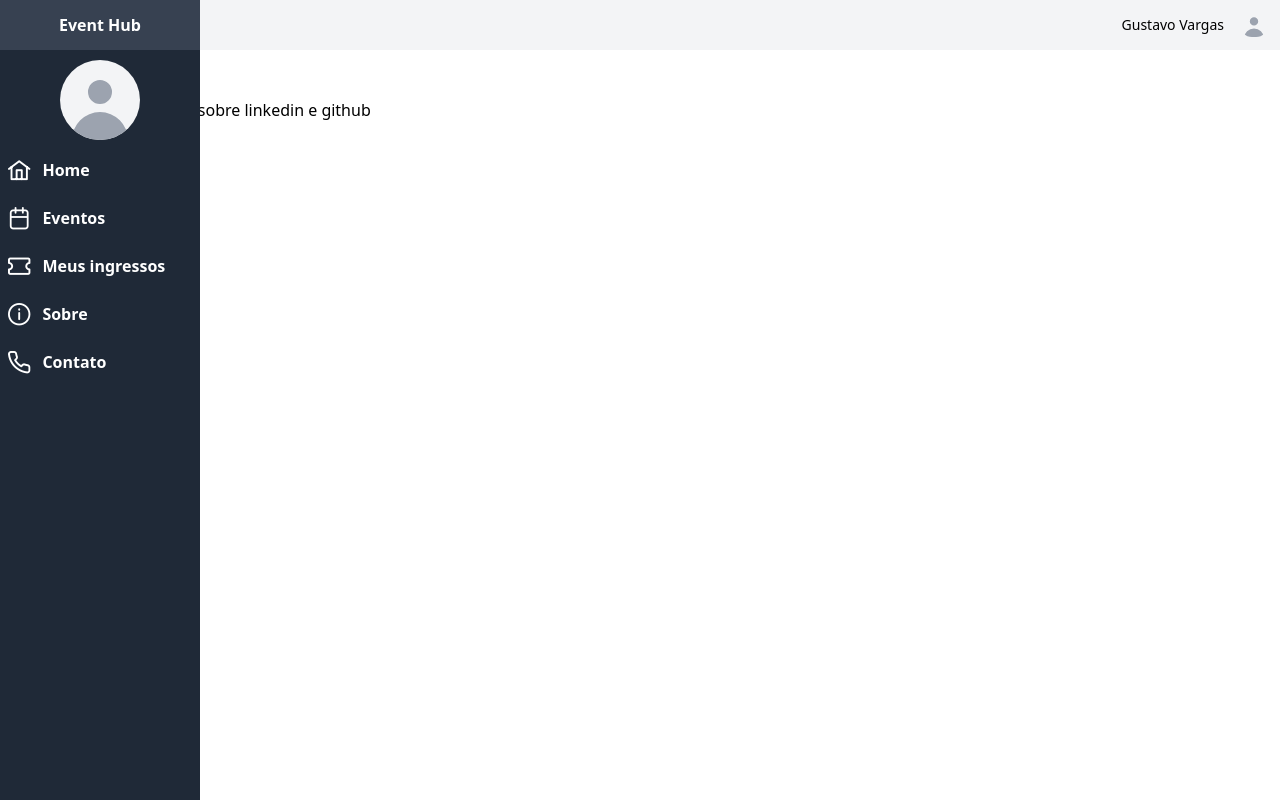
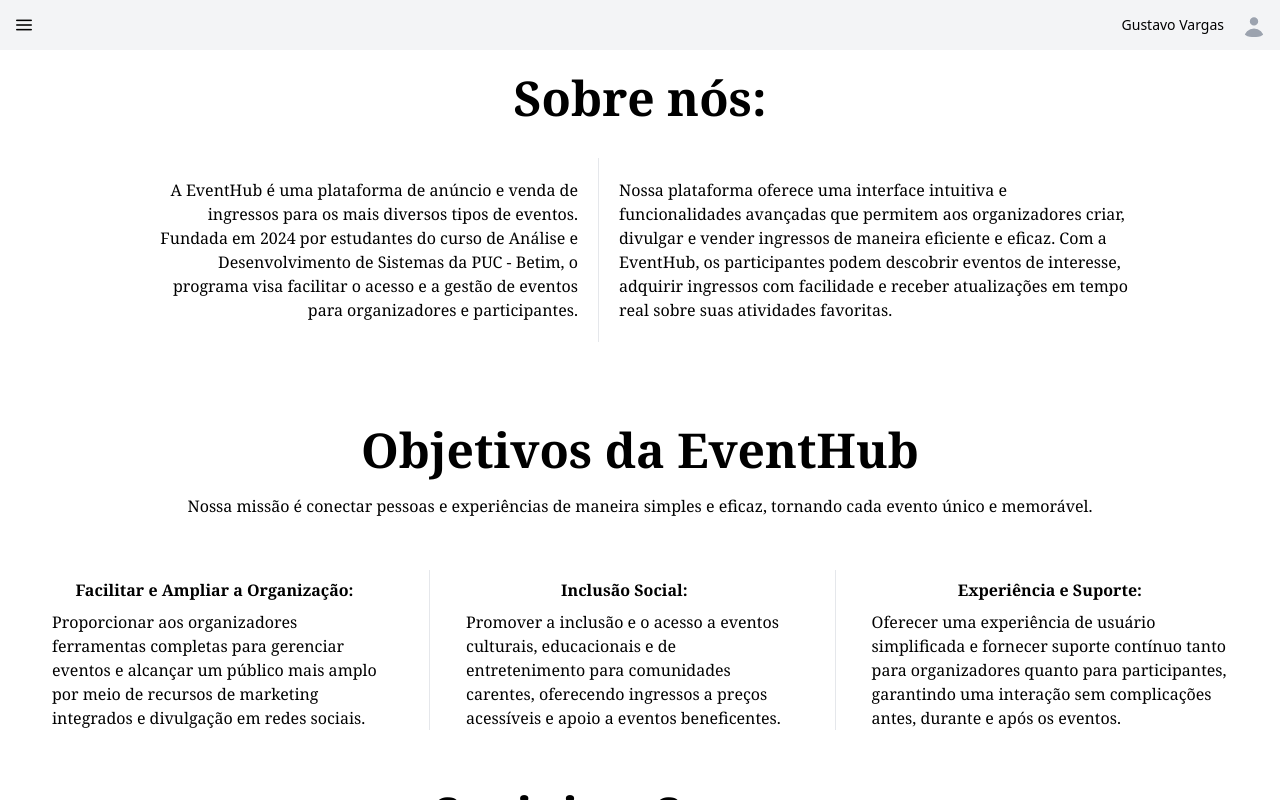
Before and after one commit to gustavovargas7/EventHubPucMinas, a Vue app: page /about in a window 1280 px wide. Built offline with nearby package versions, Linux system fonts and the light colour scheme; what tailwindcss-primeui would draw is missing.

Commit message:
pagina-sobre

```diff
--- a/src/components/sidebar.vue
+++ b/src/components/sidebar.vue
@@ -1,5 +1,6 @@
 <template>
-  <div class="container-sidebar h-screen w-[200px] bg-gray-800">
+
+  <!-- <div class="container-sidebar h-screen w-[200px] bg-gray-800">
     <div class="flex items-center bg-gray-700 h-[50px] w-full">
       <div class="align-center text-base text-white font-semibold text-center w-full">
         Event Hub
@@ -26,7 +27,8 @@
         </li>
       </ol>
     </div>
-  </div>
+  </div> -->
+
 </template>
 
 <script>
--- a/src/views/layout/about.vue
+++ b/src/views/layout/about.vue
@@ -1,4 +1,85 @@
 <template>
-    <div>about</div>
-    <div>colocar instagram texto sobre linkedin e github</div>
-</template>
+    <div class="max-w-screen-xl mx-auto">
+      <div class="mx-auto max-w-screen-lg">
+        <h1 class="font-semibold text-5xl text-center font-serif">Sobre nós:</h1>
+        <div class="conteudo my-9 flex divide-x">
+          <p class="p-5 text-right font-serif">
+            A EventHub é uma plataforma de anúncio e venda de ingressos para os mais diversos tipos de eventos.
+            Fundada em 2024 por estudantes do curso de Análise e Desenvolvimento de Sistemas da PUC - Betim, o
+            programa visa facilitar o acesso e a gestão de eventos para organizadores e participantes.
+          </p>
+          <p class="p-5 font-serif">
+            Nossa plataforma oferece uma interface intuitiva e funcionalidades avançadas que permitem aos
+            organizadores criar, divulgar e vender ingressos de maneira eficiente e eficaz. Com a EventHub, os
+            participantes podem descobrir eventos de interesse, adquirir ingressos com facilidade e receber
+            atualizações em tempo real sobre suas atividades favoritas.
+          </p>
+        </div>
+      </div>
+
+      <div class="py-7">
+        <h1 class="font-semibold text-5xl text-center py-5 font-serif">Objetivos da EventHub</h1>
+        <p class="text-center font-serif">
+          Nossa missão é conectar pessoas e experiências de maneira simples e eficaz, tornando cada evento único e
+          memorável.
+        </p>
+      </div>
+
+      <div class="my-4 objetivos flex justify-between gap-4 divide-x">
+        <div class="card px-9 hover:bg-slate-300 my-2">
+          <h3 class="font-semibold text-center m-2 font-serif">Facilitar e Ampliar a Organização:</h3>
+          <p class="font-serif">
+            Proporcionar aos organizadores ferramentas completas para gerenciar eventos e alcançar um público mais
+            amplo por meio de recursos de marketing integrados e divulgação em redes sociais.
+          </p>
+        </div>
+        <div class="card hover:bg-slate-300 px-9 my-2">
+          <h3 class="font-semibold text-center m-2 font-serif">Inclusão Social:</h3>
+          <p class="font-serif">
+            Promover a inclusão e o acesso a eventos culturais, educacionais e de entretenimento para comunidades
+            carentes, oferecendo ingressos a preços acessíveis e apoio a eventos beneficentes.
+          </p>
+        </div>
+        <div class="card px-9 hover:bg-slate-300 my-2">
+          <h3 class="font-semibold text-center m-2 font-serif">Experiência e Suporte:</h3>
+          <p class="font-serif">
+            Oferecer uma experiência de usuário simplificada e fornecer suporte contínuo tanto para organizadores
+            quanto para participantes, garantindo uma interação sem complicações antes, durante e após os eventos.
+          </p>
+        </div>
+      </div>
+
+      <div class="py-9">
+        <h1 class="font-semibold text-5xl text-center font-serif">Sociais e Suporte</h1>
+        <div class="flex p-9 divide-x">
+
+          <div class="justify-center contato flex gap-9 py-5 w-1/2">
+            <div>
+              <i class="pi pi-phone" style="font-size: 1.5rem;"></i>
+              <span style="font-size: 1.5rem;">(31) xxxx-xxxx</span>
+            </div>
+            <div>
+              <i class="pi pi-envelope" style="font-size: 1.5rem;"></i>
+              <span style="font-size: 1.5rem;">sac@eventhub.com.br</span>
+            </div>
+          </div>
+
+          <div class="icones w-1/2 flex justify-center align-center">
+            <a href="">
+              <i class="m-4 pi pi-facebook text-blue-600" style="font-size: 2rem;"></i>
+            </a>
+            <a href="">
+              <i class="m-4 pi pi-instagram text-purple-600" style="font-size: 2rem;"></i>
+            </a>
+            <a href="">
+              <i class="m-4 pi pi-twitter text-blue-400" style="font-size: 2rem;"></i>
+            </a>
+            <a href="">
+              <i class="m-4 pi pi-youtube text-red-600" style="font-size: 2rem;"></i>
+            </a>
+          </div>
+
+        </div>
+      </div>
+    </div>
+  </template>
```
